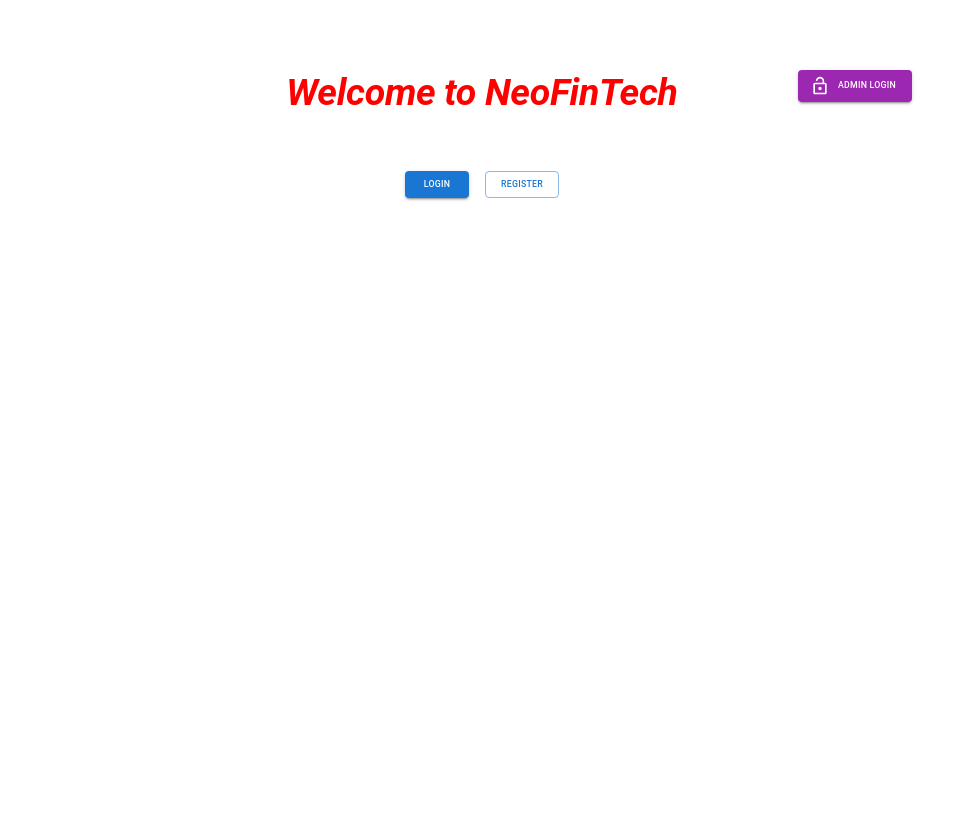
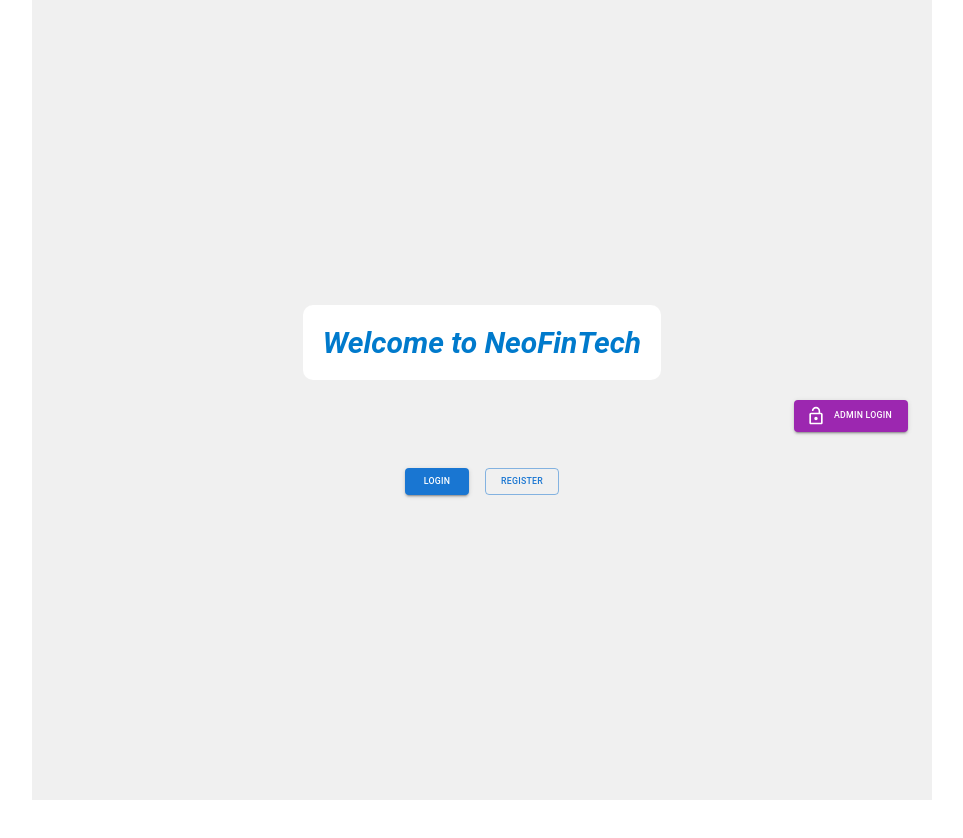
Before and after one commit to BANK-APP-GROUP-4/frontend, a React (Create React App) app: page / in a window 1280 px wide. Shown: the top 838 px of the page, without its empty margins (158-1121 px from the left). After the commit the page ends 800 px from the top, so only its background shows below. Built offline with nearby package versions, Linux system fonts and the light colour scheme.

Commit message:
Update HomeScreen.js

```diff
--- a/src/screens/HomeScreen.js
+++ b/src/screens/HomeScreen.js
@@ -10,27 +10,32 @@
         <Container
             maxWidth="md"
             style={{
-                textAlign: "center",
-                marginTop: "5rem",
-                position: "relative", // To position the admin button
+                display: "flex",
+                flexDirection: "column",
+                alignItems: "center",
+                justifyContent: "center",
+                minHeight: "100vh",
+                backgroundColor: "#f0f0f0",
             }}
         >
             <Paper
-                elevation={0} // Remove shadow
+                elevation={0}
                 style={{
                     padding: "20px",
                     backgroundColor: "#ffffff",
+                    borderRadius: "10px",
+                    textAlign: "center",
+                    maxWidth: "600px",
                 }}
             >
-                <Typography variant="h2" style={{ fontStyle: "italic", fontWeight: "bold", color: "red" }}>
+                <Typography variant="h3" style={{ fontStyle: "italic", fontWeight: "bold", color: "#007acc" }}>
                     Welcome to NeoFinTech
                 </Typography>
             </Paper>
             <Box
                 style={{
-                    position: "absolute",
-                    top: "20px", // Adjust the top position as needed
-                    right: "20px", // Adjust the right position as needed
+                    marginTop: "2rem",
+                    alignSelf: "flex-end",
                 }}
             >
                 <Button
```
